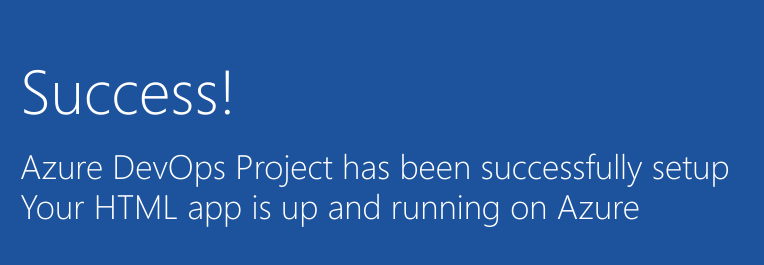
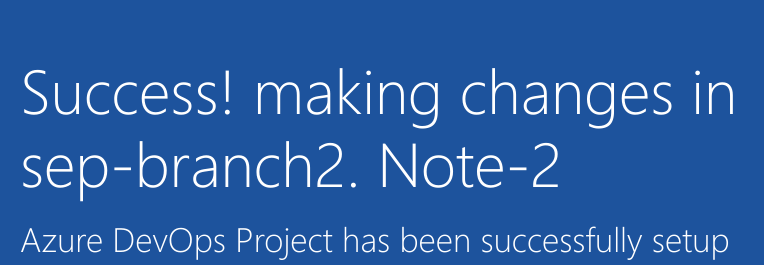
Before and after one commit to Bhanuthug/Aperture-technologies, a plain HTML site: page sample-project/index.html in a window 1280 px wide. Shown: the part 325-590 px from the top of the page, 205-969 px from the left. Drawn offline with Linux system fonts and the light colour scheme.

Commit message:
made changes in index.html

```diff
--- a/sample-project/index.html
+++ b/sample-project/index.html
@@ -18,7 +18,7 @@
             </a>
         </div>
             <div class="content-body">
-                <div class="success-text">Success!</div>
+                <div class="success-text">Success! making changes in sep-branch2. Note-2  </div>
                 <div class="description line-1"> Azure DevOps Project has been successfully setup</div>
                 <div class="description line-2"> Your HTML app is up and running on Azure</div>
                 <div class="next-steps-container">
```
